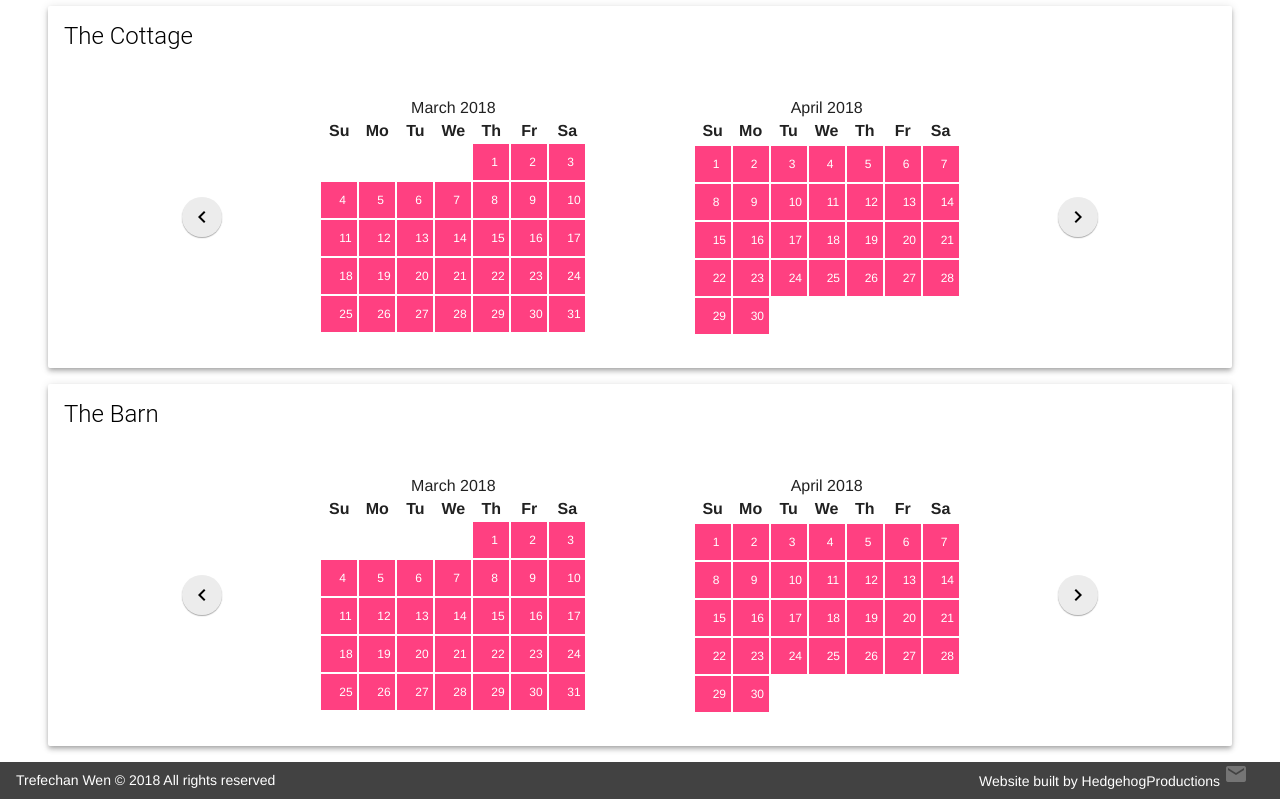
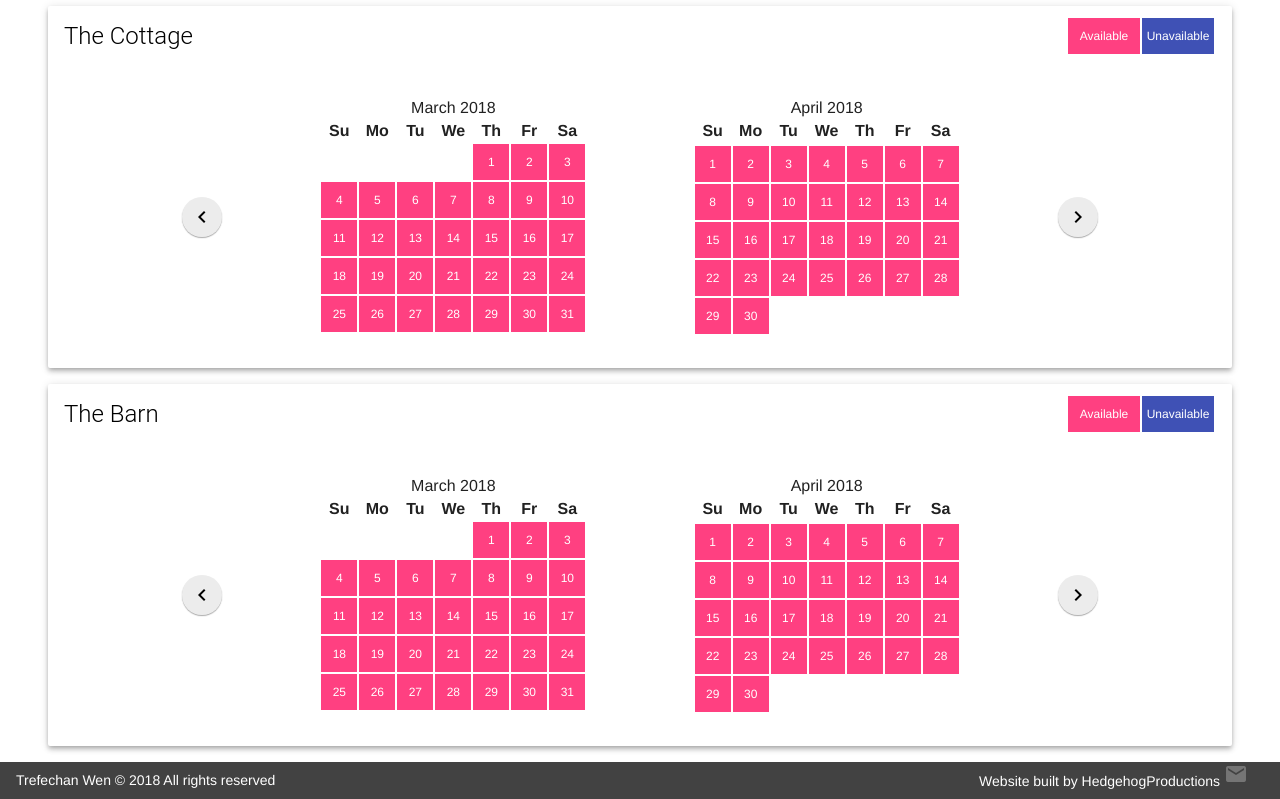
Before and after one commit to HedgehogProductions/trefechanwen, a Django app: page /availability in a window 1280 px wide. Shown: the part 255-1054 px from the top of the page. Run offline with Django 3.2, Linux system fonts and the light colour scheme; data that the repository does not hold is empty.

Commit message:
Adding availability key and sorting out calendar css.

```diff
--- a/trefechanwen/static/css/styles.css
+++ b/trefechanwen/static/css/styles.css
@@ -248,22 +248,30 @@ img.article-image {
     margin: 0 auto;
 }
 
-.availability-calendar-text {
-    z-index: 5;
+.availability-calendar-key {
+    position: absolute;
+    right: 16px;
+}
+
+.availability-calendar-text-container {
     position: absolute;
     top: 0;
     left: 0;
     width: 0;
     display: block;
-    font-size: 12px;
-    text-align: center;
-    color: white;
-    text-decoration: none;
     cursor: default;
     border-right: 18px solid transparent;
     border-left: 18px solid transparent;
     border-top: 18px solid transparent;
     border-bottom: 18px solid transparent;
+}
+
+.availability-calendar-text {
+    z-index: 5;
+    font-size: 12px;
+    text-align: center;
+    color: white;
+    position: relative;
 }
 
 .availability-calendar-day {
@@ -276,17 +284,21 @@ img.article-image {
     line-height: 0;
 }
 
+.availability-calendar-day.key {
+    width: 72px;
+}
+
 .availability-calendar-day.empty-day {
     background-color: transparent;
 }
 
-.availability-am .availability-calendar-text {
+.availability-am .availability-calendar-text-container {
     border-right-color: rgb(63,81,181);
     border-bottom-color: rgb(63,81,181);
 }
 /*.availability-am a:after{border-right:36px solid rgb(76,175,80)}*/
 
-.availability-pm .availability-calendar-text {
+.availability-pm .availability-calendar-text-container {
     border-left-color: rgb(63,81,181);
     border-top-color: rgb(63,81,181);
 }
--- a/trefechanwen/static/scripts/availability.js
+++ b/trefechanwen/static/scripts/availability.js
@@ -33,10 +33,12 @@ function getCellHtml(content, bookingType) {
             break;
         default:
     }
-    return "<td class=\"availability-calendar-day" + cellHtmlClass + "\"><a class=\"availability-calendar-text\" href=\"#\">" + content + "</a></td>";
+    return "<td class=\"availability-calendar-day" + cellHtmlClass + "\"><a class=\"availability-calendar-text-container\" href=\"#\"></a>" +
+        "<div class=\"availability-calendar-text\">" + content + "</div></td>";
 }
 function getEmptyCellHtml(content) {
-    return "<td class=\"availability-calendar-day empty-day\"><a class=\"availability-calendar-text\" href=\"#\">" + content + "</a></td>";
+    return "<td class=\"availability-calendar-day empty-day\"><a class=\"availability-calendar-text-container\" href=\"#\"></a>" +
+        "<div class=\"availability-calendar-text\">" + content + "</div></td>";
 }
 
 // Extract dates booked from database results, given a property and month
--- a/trefechanwen/templates/availability.html
+++ b/trefechanwen/templates/availability.html
@@ -11,6 +11,18 @@
     <div class="mdl-cell mdl-cell--12-col mdl-card mdl-shadow--4dp">
         <div class="mdl-card__title">
             <h2 class="mdl-card__title-text">The Cottage</h2>
+            <table class="availability-calendar-key">
+                <tbody>
+                <tr>
+                    <td class="availability-calendar-day key">
+                        <div class="availability-calendar-text">Available</div>
+                    </td>
+                    <td class="availability-calendar-day key availability-full">
+                        <div class="availability-calendar-text">Unavailable</div>
+                    </td>
+                </tr>
+                </tbody>
+            </table>
         </div>
         <div id="availabilityCalendarCottage" class="mdl-grid availability-calendar-grid">
             <div class="mdl-cell mdl-cell--1-col availability-button-container">
@@ -36,6 +48,18 @@
     <div class="mdl-cell mdl-cell--12-col mdl-card mdl-shadow--4dp">
         <div class="mdl-card__title">
             <h2 class="mdl-card__title-text">The Barn</h2>
+            <table class="availability-calendar-key">
+                <tbody>
+                <tr>
+                    <td class="availability-calendar-day key">
+                        <div class="availability-calendar-text">Available</div>
+                    </td>
+                    <td class="availability-calendar-day key availability-full">
+                        <div class="availability-calendar-text">Unavailable</div>
+                    </td>
+                </tr>
+                </tbody>
+            </table>
         </div>
         <div id="availabilityCalendarBarn" class="mdl-grid availability-calendar-grid">
             <div class="mdl-cell mdl-cell--1-col availability-button-container">
```
